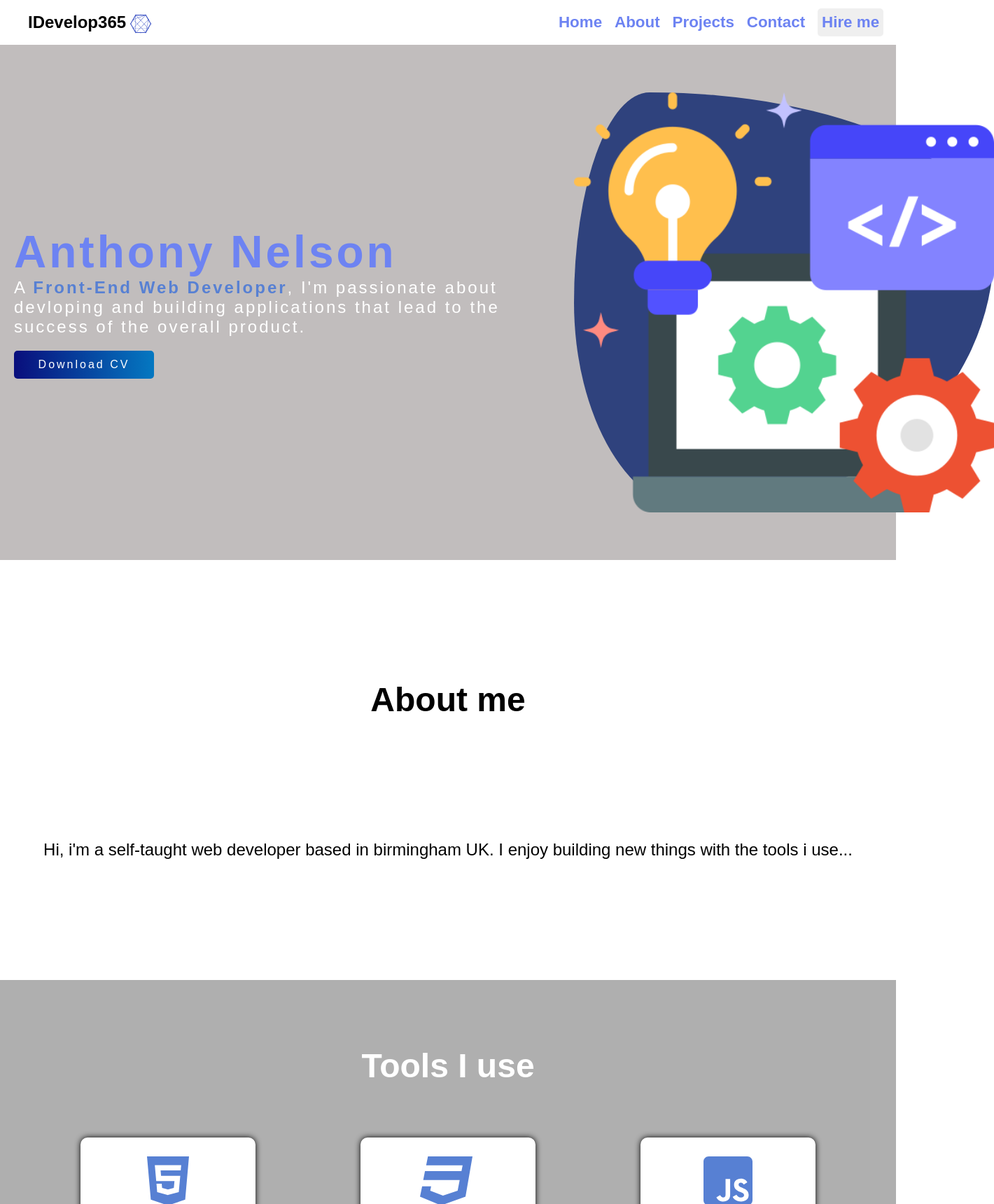
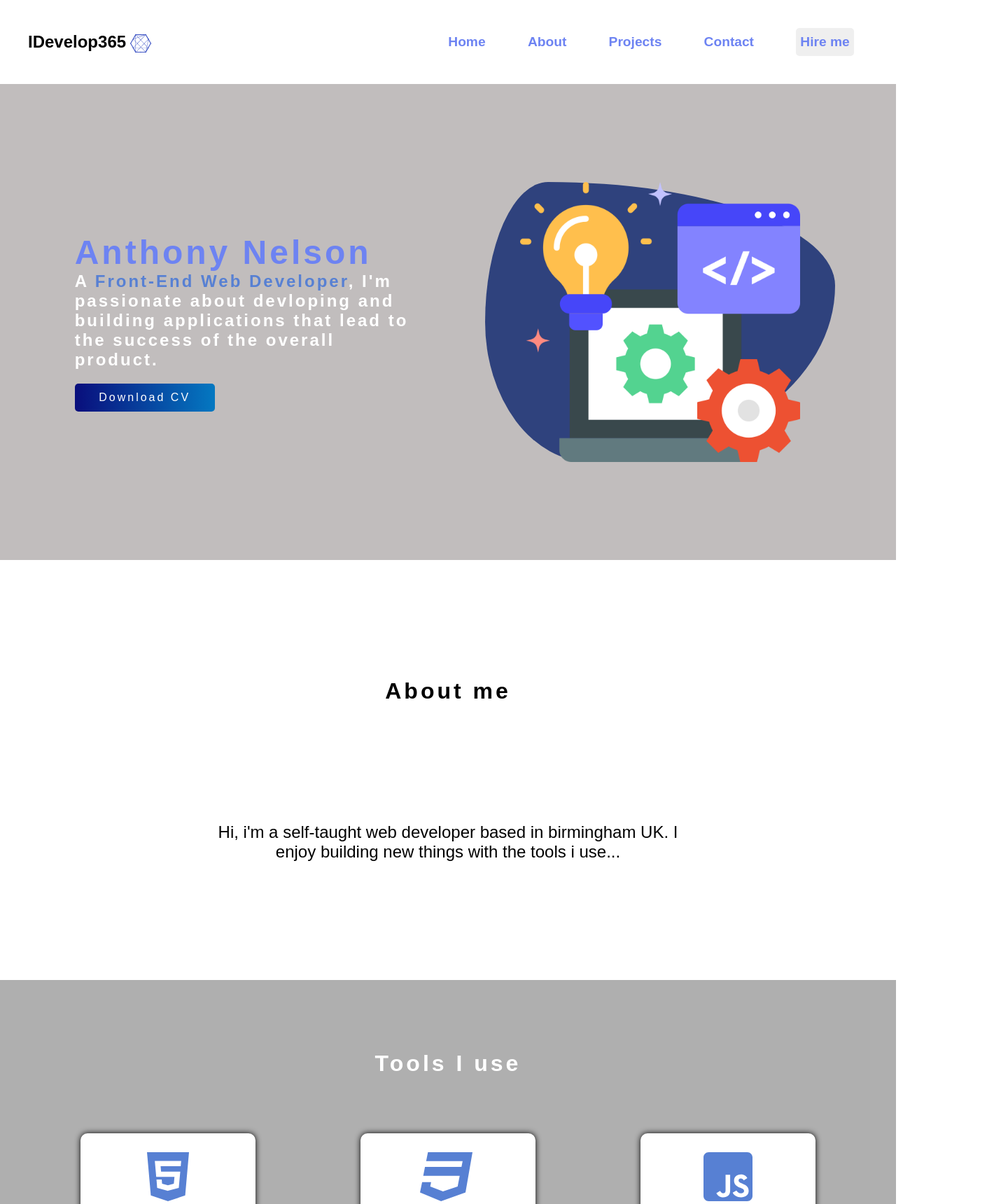
Before and after one commit to Saalehid365/react-portfolio, a React (Create React App) app: page / in a window 1280 px wide. Shown: the top 1720 px of the page at 70% size, 1420 px wide, since content can reach past the window. Built offline with nearby package versions, Linux system fonts and the light colour scheme.

Commit message:
resizing

```diff
--- a/src/components/About.css
+++ b/src/components/About.css
@@ -4,13 +4,16 @@
   display: flex;
   flex-direction: column;
   justify-content: space-evenly;
+  align-items: center;
 }
 .abt h3 {
-  font-size: 3rem;
+  font-size: 2rem;
+  letter-spacing: 4px;
 }
 
 .inner-about p {
   font-size: 1.5rem;
+  width: 700px;
 }
 @media all and (max-width: 800px) {
   .inner-about {
--- a/src/components/Contacts.css
+++ b/src/components/Contacts.css
@@ -6,11 +6,11 @@
 }
 
 .chat-left h3 {
-  font-size: 3rem;
+  font-size: 2.5rem;
   color: rgb(109, 131, 242);
 }
 .chat-text {
-  font-size: 2rem;
+  font-size: 1.5rem;
 }
 .formbox {
   display: flex;
--- a/src/components/Hero.css
+++ b/src/components/Hero.css
@@ -1,5 +1,5 @@
 .Title-container {
-  height: 92vh;
+  height: 85vh;
   background-color: rgb(193, 189, 189);
   display: flex;
   justify-content: space-evenly;
@@ -15,24 +15,24 @@
 .img-title {
   border-radius: 18% 82% 70% 30% / 50% 37% 63% 50%;
   background-color: rgb(47, 66, 125);
-  height: 600px;
-  width: 700px;
+  height: 400px;
+  width: 500px;
   display: flex;
   align-items: center;
   justify-content: center;
 }
 
 .title-info {
-  width: 800px;
+  width: 500px;
   text-align: start;
-  font-weight: 500;
+  font-weight: bold;
   color: white;
   font-size: 1.5rem;
   letter-spacing: 3px;
 }
 .title-info span {
   color: rgb(87, 128, 211);
-  font-weight: bolder;
+  font-weight: bold;
   font-size: 1.5rem;
 }
 .title-right {
@@ -68,14 +68,14 @@
   opacity: 0.6;
 }
 .title-left h1 {
-  font-size: 4rem;
+  font-size: 3rem;
   letter-spacing: 4px;
-  font-weight: bolder;
+  font-weight: bold;
   color: rgb(109, 131, 242);
 }
 .hero-img {
-  width: 600px;
-  height: 600px;
+  width: 400px;
+  height: 400px;
 }
 
 @media all and (max-width: 800px) {
--- a/src/components/Navbar.css
+++ b/src/components/Navbar.css
@@ -1,7 +1,7 @@
 .nav-bar {
   background-color: white;
 
-  height: 8vh;
+  height: 15vh;
   display: flex;
   justify-content: space-between;
   align-items: center;
@@ -22,21 +22,23 @@
   font-weight: bolder;
 }
 .links {
-  width: 500px;
+  width: 700px;
   display: flex;
   justify-content: space-evenly;
   align-items: center;
-  font-size: 1.4rem;
+  font-size: 1.2rem;
   color: white;
 }
 .nav-link-list {
   color: rgb(109, 131, 242);
   text-decoration: none;
   font-weight: bolder;
-  font-size: 1.4rem;
+  font-size: 1.2rem;
 }
 .nav-link-list:hover {
   border-bottom: solid 0.2rem rgb(109, 131, 242);
+}
+.nll-hire:hover {
   color: white;
 }
 .nav-hire-btn {
--- a/src/components/Navbar.jsx
+++ b/src/components/Navbar.jsx
@@ -24,7 +24,7 @@ export const Navbar = () => {
           Contact
         </Link>
         <button className="nav-hire-btn">
-          <Link className="nav-link-list" to="/">
+          <Link className="nav-link-list nll-hire" to="/">
             Hire me
           </Link>
         </button>
--- a/src/components/Projects.css
+++ b/src/components/Projects.css
@@ -2,7 +2,8 @@
   margin-top: 150px;
 }
 .project-title h3 {
-  font-size: 3rem;
+  font-size: 2rem;
+  letter-spacing: 4px;
 }
 .pro-container {
   display: flex;
@@ -10,12 +11,12 @@
   margin-top: 200px;
 }
 .p-title {
-  font-size: 3rem;
+  font-size: 2rem;
   font-family: "Poppins", sans-serif;
 }
 .p-type {
   color: rgb(109, 131, 242);
-  font-size: 2rem;
+  font-size: 1rem;
   font-weight: 600;
 }
 .pro-con-title {
@@ -25,13 +26,13 @@
   justify-content: space-evenly;
 }
 .project-img img {
-  height: 400px;
-  width: 600px;
+  height: 300px;
+  width: 500px;
   border: 1px solid black;
   border-radius: 10px;
 }
 .pro-buttons {
-  width: 300px;
+  width: 250px;
   display: flex;
   justify-content: space-between;
 }
@@ -39,10 +40,10 @@
   background-color: rgba(9, 118, 9, 0.235);
 }
 .pro-btn {
-  width: 120px;
+  width: 100px;
   height: 40px;
   border-radius: 5px;
-  font-size: 1.2rem;
+  font-size: 1rem;
 }
 .pro-btn a:link {
   text-decoration: none;
--- a/src/components/Projects.jsx
+++ b/src/components/Projects.jsx
@@ -43,12 +43,26 @@ export const Projects = () => {
         <div className="pro-container">
           <div className="pro-con-title">
             <div className="pro-title">
-              <p className="p-title">Traditionl Wellness</p>
+              <p className="p-title">Traditional Wellness</p>
               <p className="p-type">Website</p>
             </div>
             <div className="pro-buttons">
-              <button className="pro-button1 pro-btn">Code</button>
-              <button className="pro-button2 pro-btn">Live</button>
+              <button className="pro-button1 pro-btn">
+                <a
+                  href="https://github.com/Saalehid365/homeschoolTrippy"
+                  target="_blank"
+                >
+                  Code
+                </a>
+              </button>
+              <button className="pro-button2 pro-btn">
+                <a
+                  href="https://github.com/Saalehid365/homeschoolTrippy"
+                  target="_blank"
+                >
+                  Live
+                </a>
+              </button>
             </div>
           </div>
           <div className="project-img">
--- a/src/components/Skills.css
+++ b/src/components/Skills.css
@@ -9,7 +9,8 @@
 }
 .skcon h3 {
   color: white;
-  font-size: 3rem;
+  font-size: 2rem;
+  letter-spacing: 4px;
 }
 
 .container {
```
